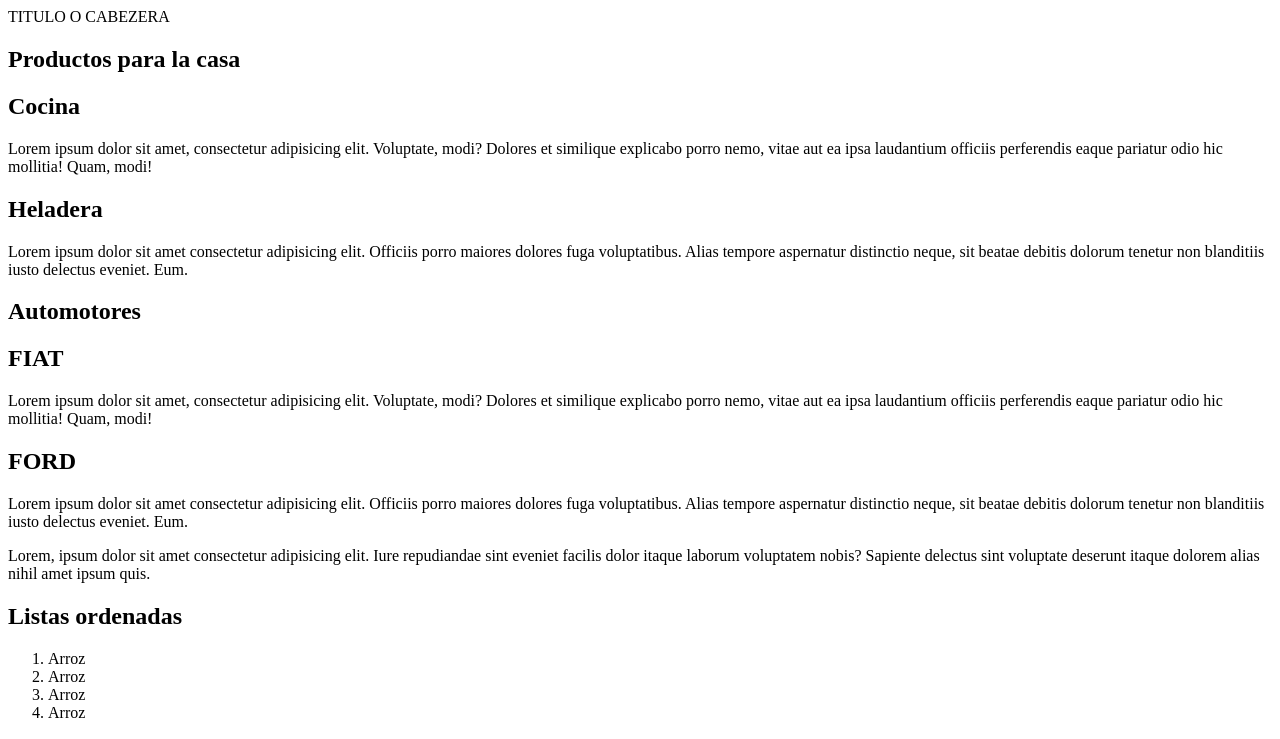
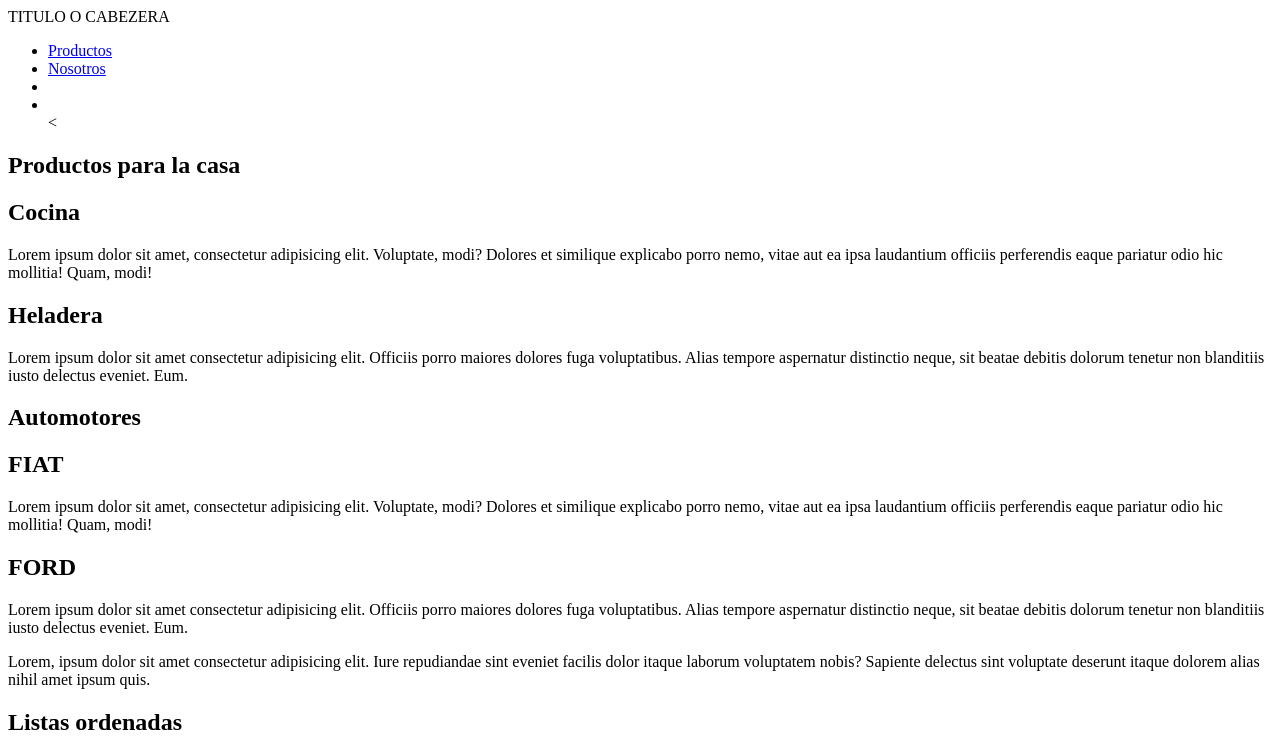
Before and after one commit to Alejandroch96/Mi-Primer-Repositorio, a plain HTML site: page index.html in a window 1280 px wide. Shown: the top 739 px of the page. Drawn offline with Linux system fonts and the light colour scheme.

Commit message:
agregamos tarea grupal

```diff
--- a/pages/index.html
+++ b/index.html
@@ -19,6 +19,19 @@
             <!-- TIP : para mover una seccion del programa , luego de seleccionarla usamos alt + flecha arriba o abajo  -->
             <!-- Esta es la barra de navegacion -->
             <!-- lo clasico es hacer listas de cosas -->
+            <ul><!-- lista desordenada -->
+                <!-- listas desordenadas li -->
+                <li>
+                    <!-- anclamos una pagina web a una opcion de la lista con el comando a -->
+                    <!-- Poner ./ poniendo bien la direccion -->
+                    <!-- En este caso las paginas web estaran dentro de la carpeta pages exepto el index que tiene que estar afuera -->
+                    <a href="./pages/productos.html">Productos</a></li>
+                <li><a href="./pages/nosotros.html">Nosotros</a></li>
+                <li><a href=""></a></li>
+                <li><a href=""></a></li>
+<
+
+            </ul>
 
         </nav>
     </header>
```
Also changed, not shown: pages/nosotros.html (added, +11 -0 lines), pages/productos.html (added, +11 -0 lines), 1 other file.
